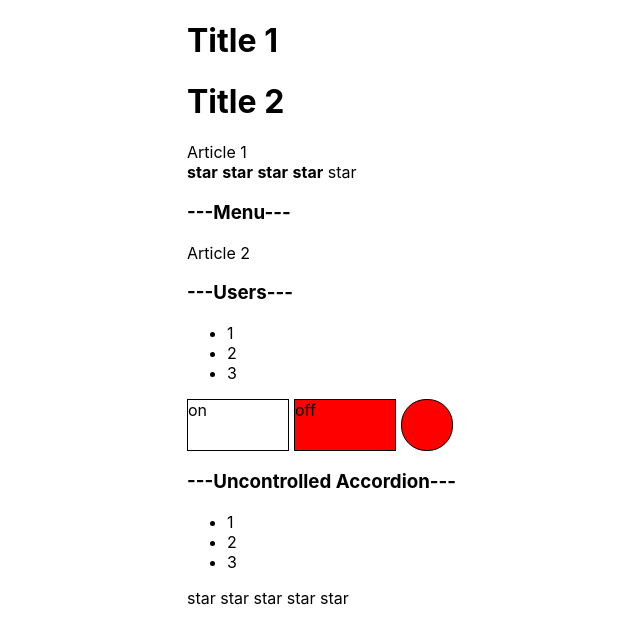
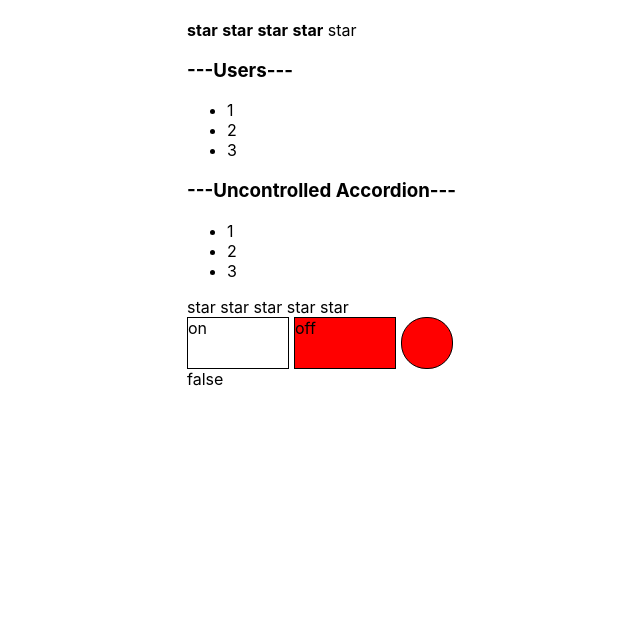
Before and after one commit to student-Alex-Bond/Mini-Example, a React (Create React App) app: page / in a window 1280 px wide. Shown: the top 644 px of the page, without its empty margins (153-793 px from the left). Built offline with nearby package versions, Linux system fonts and the light colour scheme.

Commit message:
commit Controlled Uncontrolled Component`s

```diff
--- a/src/App.tsx
+++ b/src/App.tsx
@@ -2,34 +2,44 @@ import React, {useState} from 'react';
 import './App.css';
 import Rating, {RatingValueType} from "./Components/Rating/Rating";
 import Accordion from "./Components/Accordion/Accordion";
-import OnOff from "./Components/OnOff/OnOff";
 import UncontrolledAccordion from "./Components/UncontroledAccordion/UncontrolledAccordion";
-
 import UncontrolledRating from "./Components/UncontrolRating/UncontroledRating";
+import ControlledOnOff from "./Components/ControlledOnOff/ControlledOnOff";
+import UnCtrlOnOff from "./Components/UnCtrlOnOff/UnCtrlOnOff";
 
 
 function App() {
 
     let [ratingValue, setRatingValue] = useState<RatingValueType>(4)
+    let [on, setOn] = useState<boolean>(false)
+    let [accordionCollapsed, setAccordionCollapsed] = useState<boolean>(false)
+
+
     return (
         <div className={'App'}>
-            <PageTitle title = {"Title 1"}/>
-            <PageTitle title = {"Title 2"} />
-            Article 1
-            <Rating value={ratingValue} onClick={setRatingValue} />
-            <Accordion title={"---Menu---"} collapsed = {true}/>
-            Article 2
-            <Accordion title={"---Users---"} collapsed = {false}/>
+            {/*<PageTitle title={"Title 1"}/>*/}
+            {/*<PageTitle title={"Title 2"}/>*/}
 
-            <OnOff />
-            <UncontrolledAccordion title={'---Uncontrolled Accordion---'} />
-            <UncontrolledRating />
+            {/*<Accordion title={"---Menu---"} collapsed={true}/>"*/}
+            {/*<UnCtrlOnOff/>*/}
+
+            <Rating value={ratingValue} onClick={setRatingValue}/>
+            <Accordion title={"---Users---"} collapsed={accordionCollapsed}
+                       onChange={() => {
+                           setAccordionCollapsed(!accordionCollapsed)
+                       }}/>
+
+            <UncontrolledAccordion title={'---Uncontrolled Accordion---'}/>
+            <UncontrolledRating/>
+            <ControlledOnOff onChange={ setOn} on={on}/>  {on.toString()}
         </div>
     );
 }
-type PageTitleType ={
+
+type PageTitleType = {
     title: string
 }
+
 function PageTitle(props: PageTitleType) {
     return <h1>{props.title}</h1>
 }
--- a/src/Components/Accordion/Accordion.tsx
+++ b/src/Components/Accordion/Accordion.tsx
@@ -2,12 +2,13 @@ import React from "react";
 type AccordionType ={
     title: string
     collapsed?: boolean
+    onChange: ()=> void
 }
 
 function Accordion(props: AccordionType) {
        return (
        <div>
-           <AccordionTitle title = {props.title}/>
+           <AccordionTitle title = {props.title} onChange={props.onChange}/>
            { !props.collapsed && <AccordionBody/>}
        </div>
    )
@@ -16,12 +17,13 @@ function Accordion(props: AccordionType) {
 }
 type accordionTitleType ={
     title: string
+    onChange: ()=> void
 }
 
 function AccordionTitle(props: accordionTitleType) {
     return (
         <>
-            <h3>{props.title}</h3>
+            <h3 onClick={props.onChange}>{props.title}</h3>
         </>
     )
 }
--- /dev/null
+++ b/src/Components/ControlledOnOff/ControlledOnOff.tsx
@@ -0,0 +1,49 @@
+import React from 'react';
+
+type OnOffType ={
+    on: boolean
+    onChange: (on: boolean)=> void
+
+}
+
+const ControlledOnOff = (props: OnOffType) => {
+
+
+
+    const onStyle ={
+        width: '100px',
+        height: '50px',
+        border: '1px solid black',
+        backgroundColor: props.on? 'green' : 'white',
+
+    }
+    const offStyle ={
+        width: '100px',
+        height: '50px',
+        backgroundColor: props.on? 'white': 'red',
+        border: '1px solid black',
+        marginLeft: '5px'
+    }
+    const indicatorStyle ={
+        width: '50px',
+        height: '50px',
+        borderRadius: '25px',
+        border:"1px solid black",
+        marginLeft: '5px',
+        backgroundColor: props.on? 'green': 'red',
+    }
+    const general ={
+        display: 'flex'
+    }
+
+
+    return (
+        <div style = {general}>
+            <div style ={onStyle} onClick={() => {props.onChange(true)}} >on</div>
+            <div style = {offStyle} onClick={() => {props.onChange(false)}}>off</div>
+            <div style = {indicatorStyle}></div>
+        </div>
+    );
+};
+
+export default ControlledOnOff;
--- a/src/Components/OnOff/OnOff.tsx
+++ b/src/Components/UnCtrlOnOff/UnCtrlOnOff.tsx
@@ -1,11 +1,11 @@
 import React, {useState} from 'react';
 
-type OnOffType ={
+ export type OnOffType ={
     on?: boolean
 
 }
 
-const OnOff = (props: OnOffType) => {
+const UnCtrlOnOff = (props: OnOffType) => {
 
     let [on, setOn] = useState(false)
 
@@ -45,4 +45,4 @@ const OnOff = (props: OnOffType) => {
     );
 };
 
-export default OnOff;
+export default UnCtrlOnOff;
--- a/src/Components/UncontrolRating/UncontroledRating.tsx
+++ b/src/Components/UncontrolRating/UncontroledRating.tsx
@@ -5,30 +5,30 @@ function UncontrolledRating() {
 
     let [value, setValue] = useState(0)
 
-    const updateStar = (value: number) => {
-      setValue(value)
-    }
 
     return (
         <div>
-            <Star selected={value > 0} updateStar={updateStar} value={1}/>
-            <Star selected={value > 1} updateStar={updateStar} value={2}/>
-            <Star selected={value > 2} updateStar={updateStar} value={3}/>
-            <Star selected={value > 3} updateStar={updateStar} value={4}/>
-            <Star selected={value > 4} updateStar={updateStar} value={5}/>
+            <Star selected={value > 0} setValue={() => {setValue(1)}}/>
+            <Star selected={value > 1} setValue={() => {setValue(2)}}/>
+            <Star selected={value > 2} setValue={() => {setValue(3)}}/>
+            <Star selected={value > 3} setValue={() => {setValue(4)}}/>
+            <Star selected={value > 4} setValue={() => {setValue(5)}}/>
         </div>
     )
 }
 
 type starType = {
     selected: boolean
-    updateStar: (value: number)=> void
-    value: 1|2|3|4|5
+    setValue: () => void
+
 }
 
 function Star(props: starType) {
 
-    return <span onClick={()=>{props.updateStar(props.value)}}>{props.selected ? <b>star </b> : 'star ' }</span>
+    return <span onClick={() => {
+        props.setValue()
+    }}>{props.selected ? <b>star </b> : 'star '}</span>
 
 }
+
 export default UncontrolledRating;
--- a/src/Components/UncontroledAccordion/UncontrolledAccordion.tsx
+++ b/src/Components/UncontroledAccordion/UncontrolledAccordion.tsx
@@ -6,7 +6,7 @@ type AccordionType = {
     collapsed?: boolean
 }
 
-function UncontroledAccordion(props: AccordionType) {
+function UncontrolledAccordion(props: AccordionType) {
 
     let [collapsed, setCollapsed] = useState(false)
 
@@ -47,4 +47,4 @@ function AccordionBody() {
     )
 }
 
-export default UncontroledAccordion;
+export default UncontrolledAccordion;
```
